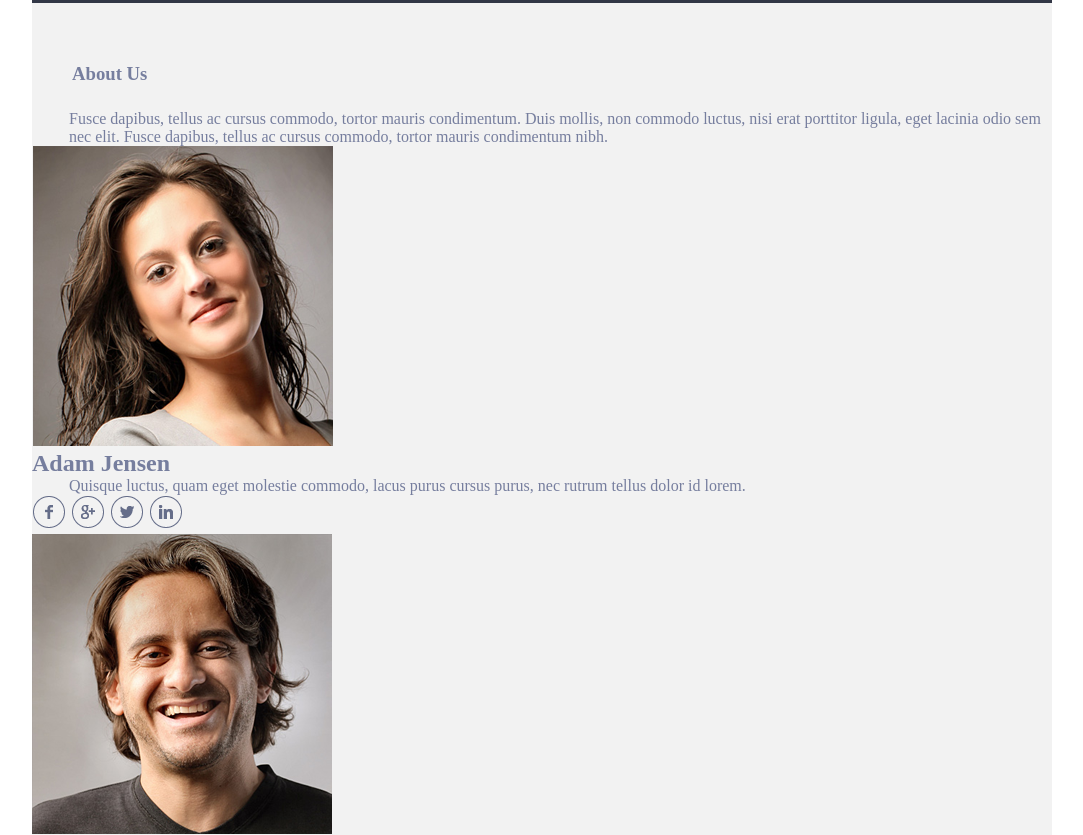
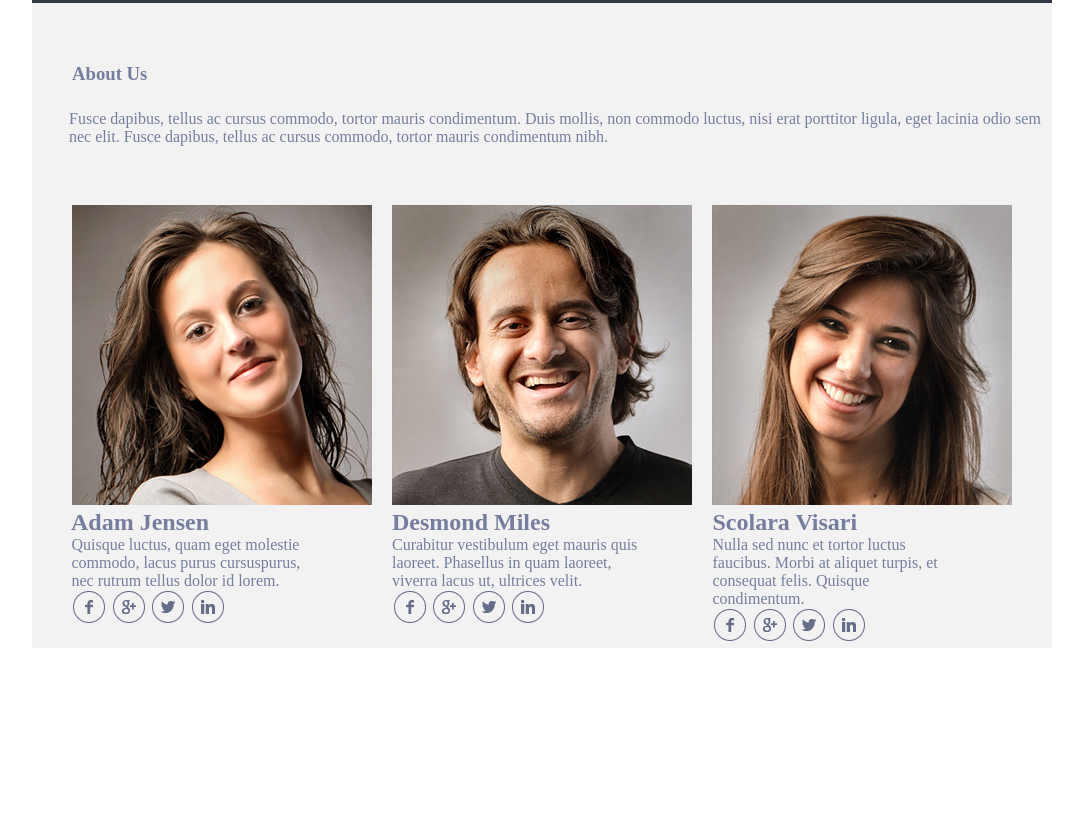
Before and after one commit to razmanov666/singolo, a plain HTML site: page singolo2.html in a window 1280 px wide. Shown: the part 872-1707 px from the top of the page, without its empty margins (98-1181 px from the left). After the commit the page ends 1559 px from the top, so only its background shows below. Drawn offline with Linux system fonts and the light colour scheme.

Commit message:
feat: add classes for about-us

```diff
--- a/singolo2.css
+++ b/singolo2.css
@@ -22,7 +22,7 @@ nav{
     padding-left: 35px;
 }
 
-header p, .about-us p{
+header p, .about-us--description p{
     padding-left: 37px;
 }
 
@@ -35,6 +35,7 @@ nav span{
 }
 
 li{
+    margin-left: 0.5px;
     display: inline;
 }
 
@@ -45,9 +46,20 @@ li{
     box-shadow: 0 -6.5px 0 0 #323746;
 }
 
-.person{
+.person--description{
+    margin: 0.5px;
+}
+
+.people{
     display: flex;
     justify-content: space-between;
+    margin: 39px;
+    margin-right: 90px;
+    margin-top: 59px;
+}
+
+.person{
+    width: 250px;
 }
 
 .line, .line:last-child{
--- a/singolo2.html
+++ b/singolo2.html
@@ -41,19 +41,23 @@
         </section>
     </section>
     <section class="about-us">
-        <div>
+        <div class="about-us--description">
         <h3>About Us</h3>
         <p>Fusce dapibus, tellus ac cursus commodo, tortor mauris condimentum.
           Duis mollis, non commodo luctus, nisi erat porttitor ligula, eget
           lacinia odio sem nec elit. Fusce dapibus, tellus ac cursus commodo,
           tortor mauris condimentum nibh.</p>
         </div>
+        <div class="people">
             <div class="person">
                 <div>
                     <img src="assets/adam.png" alt="Adam Jensen">
                     <h2>Adam Jensen</h2>
-                <p>Quisque luctus, quam eget molestie commodo, lacus purus cursus
-                purus, nec rutrum tellus dolor id lorem.</p>
+                    <div class="person--description">
+                        <p>
+                        Quisque luctus, quam eget molestie commodo,
+                        lacus purus cursuspurus, nec rutrum tellus dolor id lorem.
+                        </p>
                         <ul>
                             <li>
                                 <img src="assets/facebook.png" alt="facebook">
@@ -70,9 +74,11 @@
                         </ul>
                     </div>
                 </div>
+            </div>
             <div class="person">
                 <div>
                     <img src="assets/desmond.png" alt="Desmond Miles">
+                    <div class="person--description">
                         <h2>Desmond Miles</h2>
                         <p>Curabitur vestibulum eget mauris quis laoreet. Phasellus in quam
                             laoreet, viverra lacus ut, ultrices velit.</p>
@@ -92,9 +98,11 @@
                         </ul>
                     </div>
                 </div>
+            </div>
             <div class="person">
                 <div>
                     <img src="assets/scolara.png" alt="Scolara Visari">
+                    <div class="person--description">
                         <h2>Scolara Visari</h2>
                         <p>Nulla sed nunc et tortor luctus faucibus. Morbi at aliquet
                         turpis, et consequat felis. Quisque condimentum.
@@ -115,5 +123,8 @@
                         </ul>
                     </div>
                 </div>
+            </div>
+        </div>
+    </section>
   </body>
 </html>
```
Lines whose indentation alone changed are shown as unchanged.
